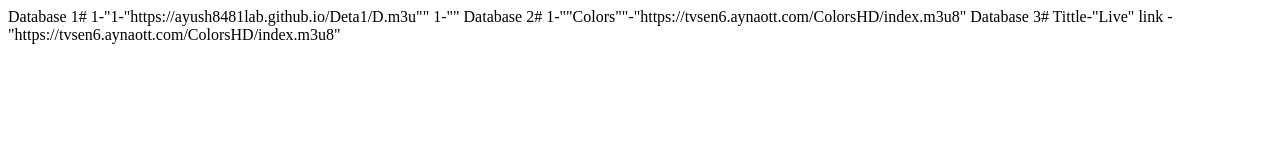
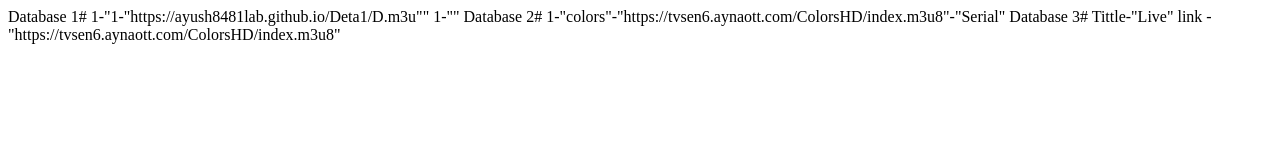
Before and after one commit to Ayush8481Lab/Deta1, a plain HTML site: page index.html in a window 1280 px wide. Drawn offline with Linux system fonts and the light colour scheme.

Commit message:
Update index.html

```diff
--- a/index.html
+++ b/index.html
@@ -8,7 +8,7 @@
 1-"1-"https://ayush8481lab.github.io/Deta1/D.m3u""
 1-""
       Database 2#
-      1-""Colors""-"https://tvsen6.aynaott.com/ColorsHD/index.m3u8"
+      1-"colors"-"https://tvsen6.aynaott.com/ColorsHD/index.m3u8"-"Serial"
 
       Database 3#
       Tittle-"Live"
```
